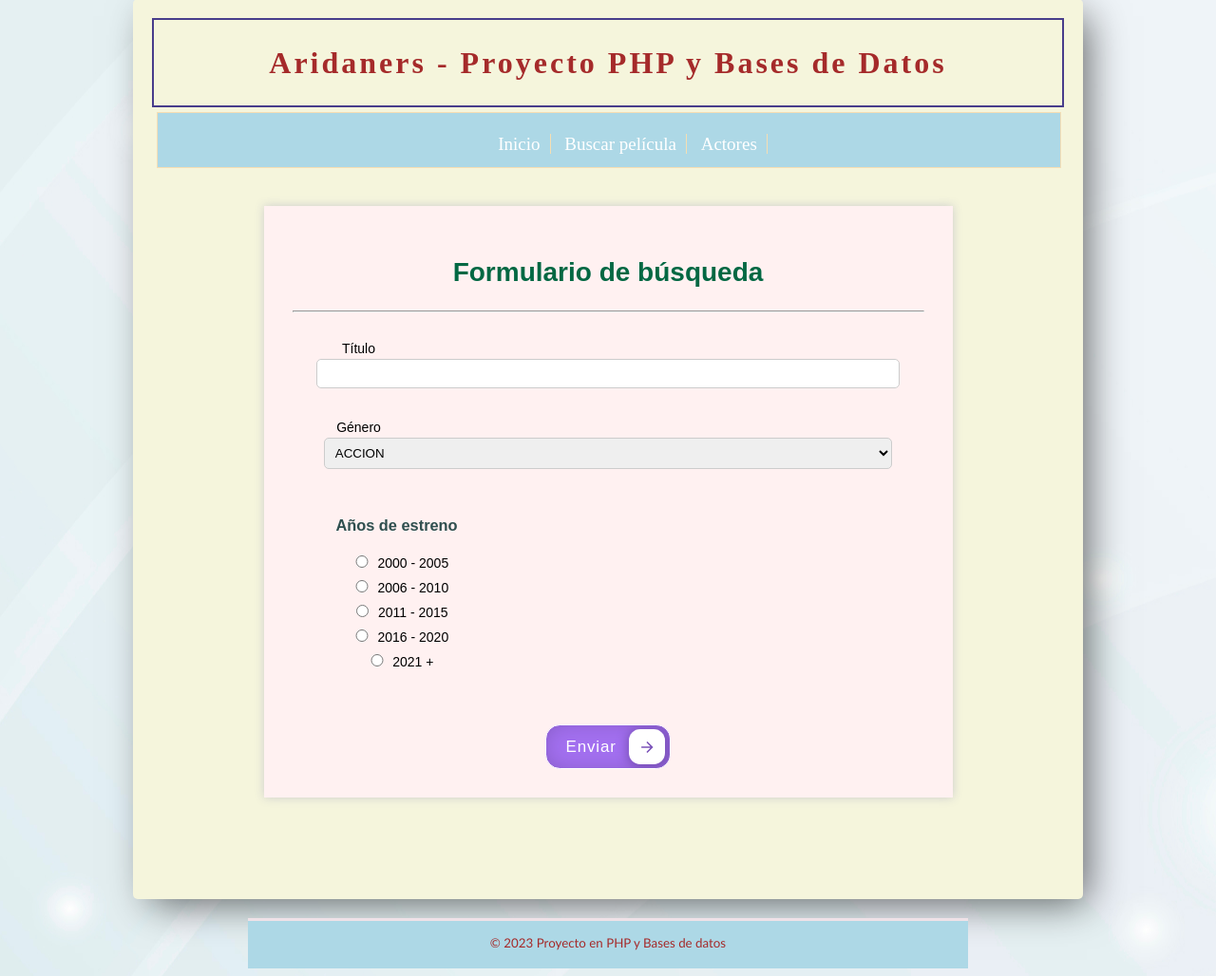
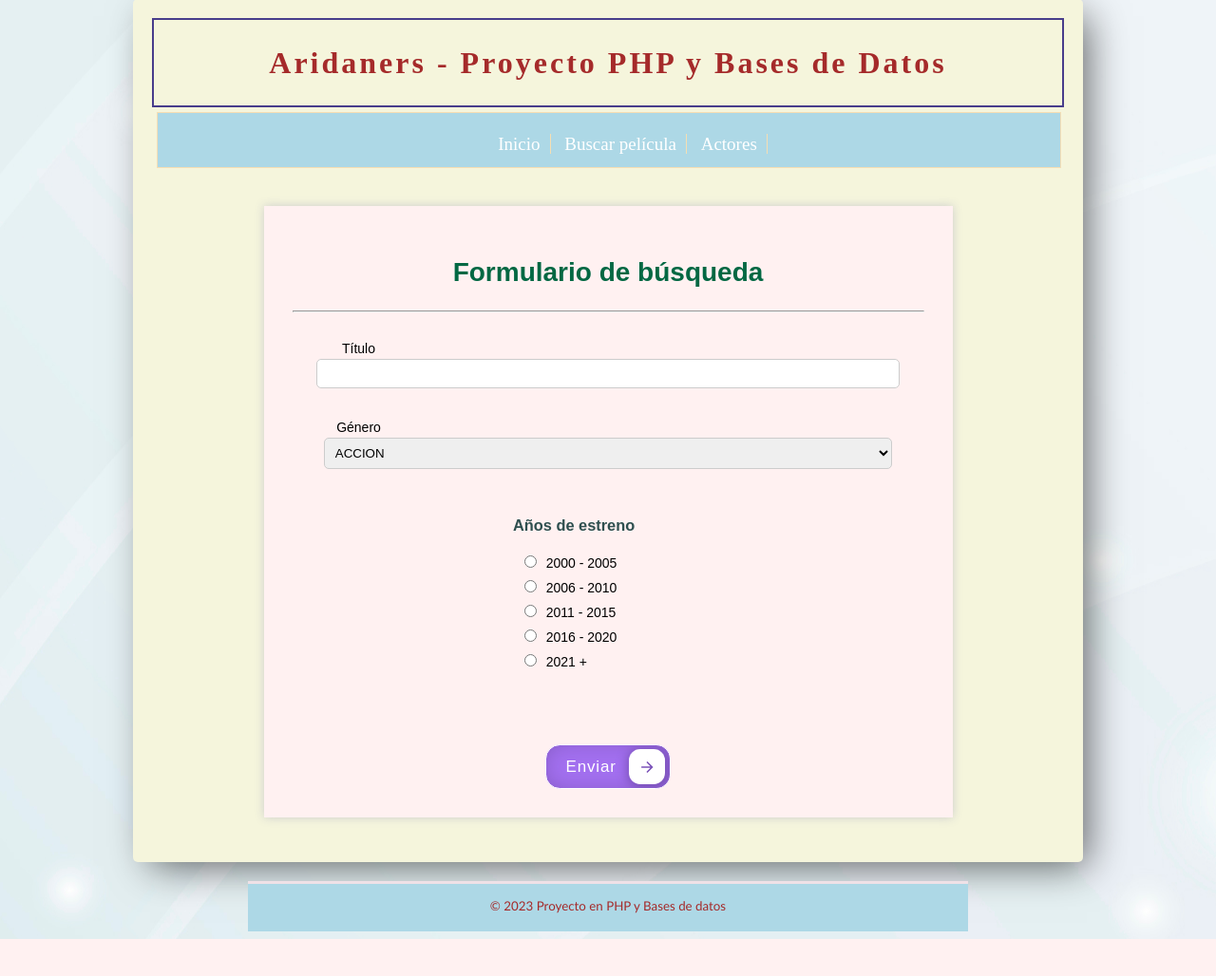
Before and after one commit to imanol-72/Proyecto-PHP, a PHP site: page /form_buscar.php in a window 1280 px wide. Shown: the part 21-1049 px from the top of the page at 95% size. After the commit the page ends 1010 px from the top, so only its background shows below. Run offline with PHP 8.4, Linux system fonts and the light colour scheme.

Commit message:
Update estilo.css

```diff
--- a/css/estilo.css
+++ b/css/estilo.css
@@ -1,4 +1,3 @@
-
 root {
     display: block;
 }
@@ -140,10 +139,9 @@ br {
 }
 
 .resultado {
-    margin-top: 5em;
+    margin-top: 20px;
     padding: 1px;
     color: darkslateblue;
-    margin-left: 10em;
 }
 
 .error {
@@ -173,10 +171,9 @@ h1 {
 }
 
 .cajas_form {
-    float: left;
-    text-align: center;
     width: 200px;
-    margin-left: 10px;
+    text-align: justify;
+    margin: auto;
 }
 
 input, select  {
```
